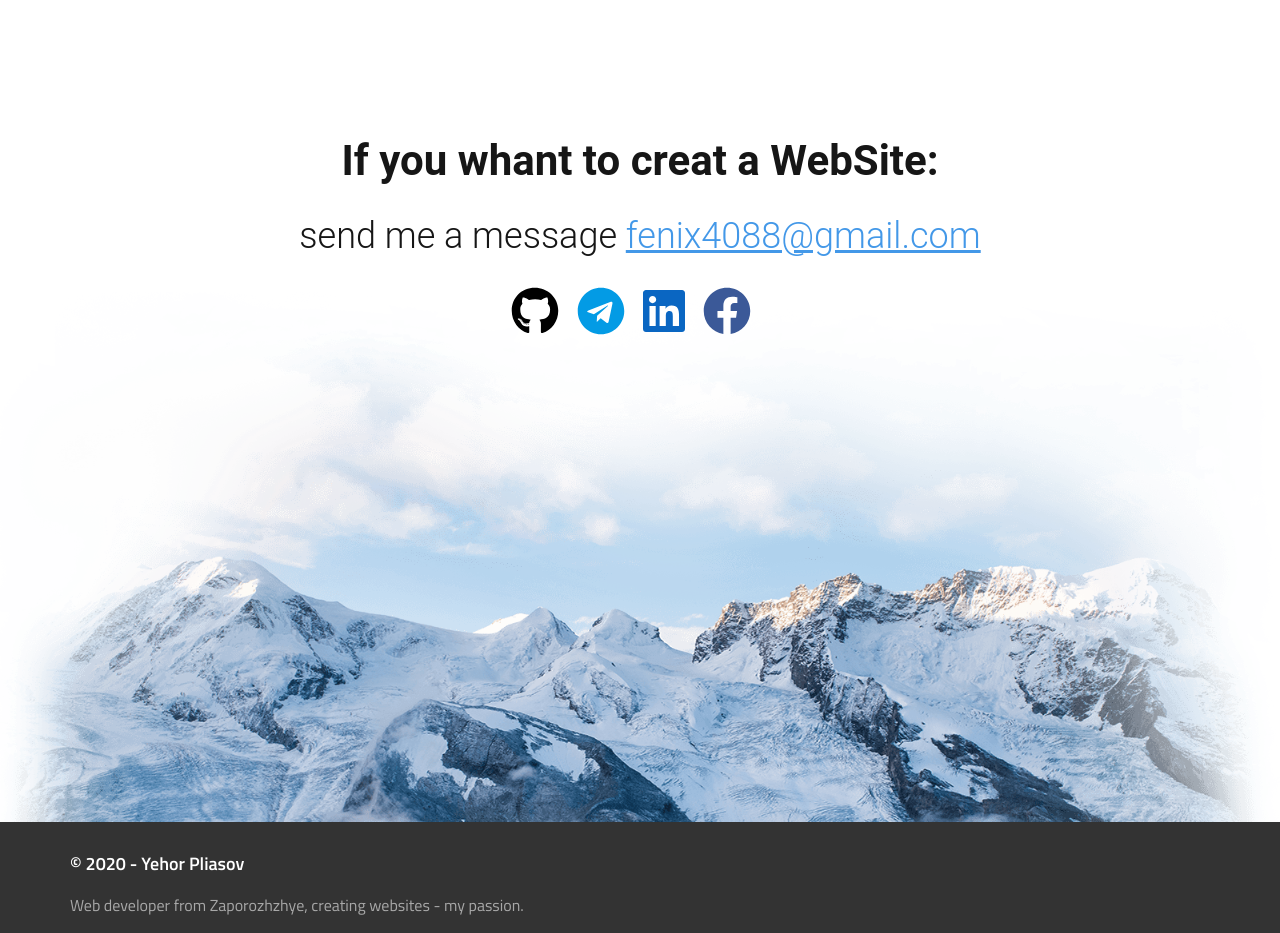
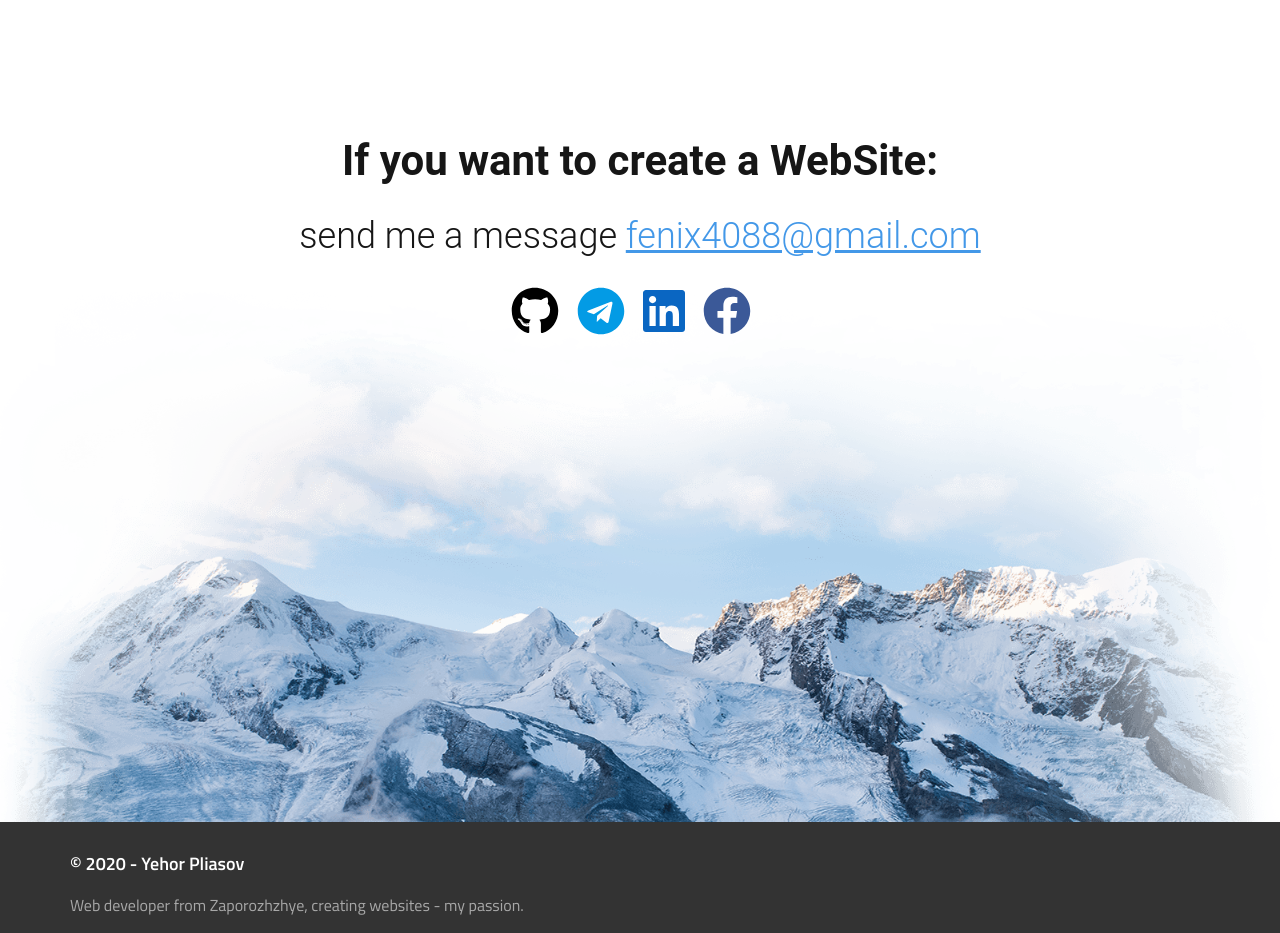
Before and after one commit to Fenix4088/PortfolioApp, a React (Create React App) app: page /#/projectPage/currencyConverter in a window 1280 px wide. Shown: the part 1160-2093 px from the top of the page. Built offline with nearby package versions, Linux system fonts and the light colour scheme.

Commit message:
Gramary misstake

```diff
--- a/src/Components/ProjectInfo/ContactsData/ContactsData.jsx
+++ b/src/Components/ProjectInfo/ContactsData/ContactsData.jsx
@@ -9,7 +9,7 @@ export const ContactsData = () => {
       <div className="container">
         <div className="contacts-data__wrapper">
           <div className="contacts-data__title">
-            If you whant to creat a WebSite:
+            If you want to create a WebSite:
           </div>
           <div className="contacts-data__link">
             send me a message&nbsp;
```
